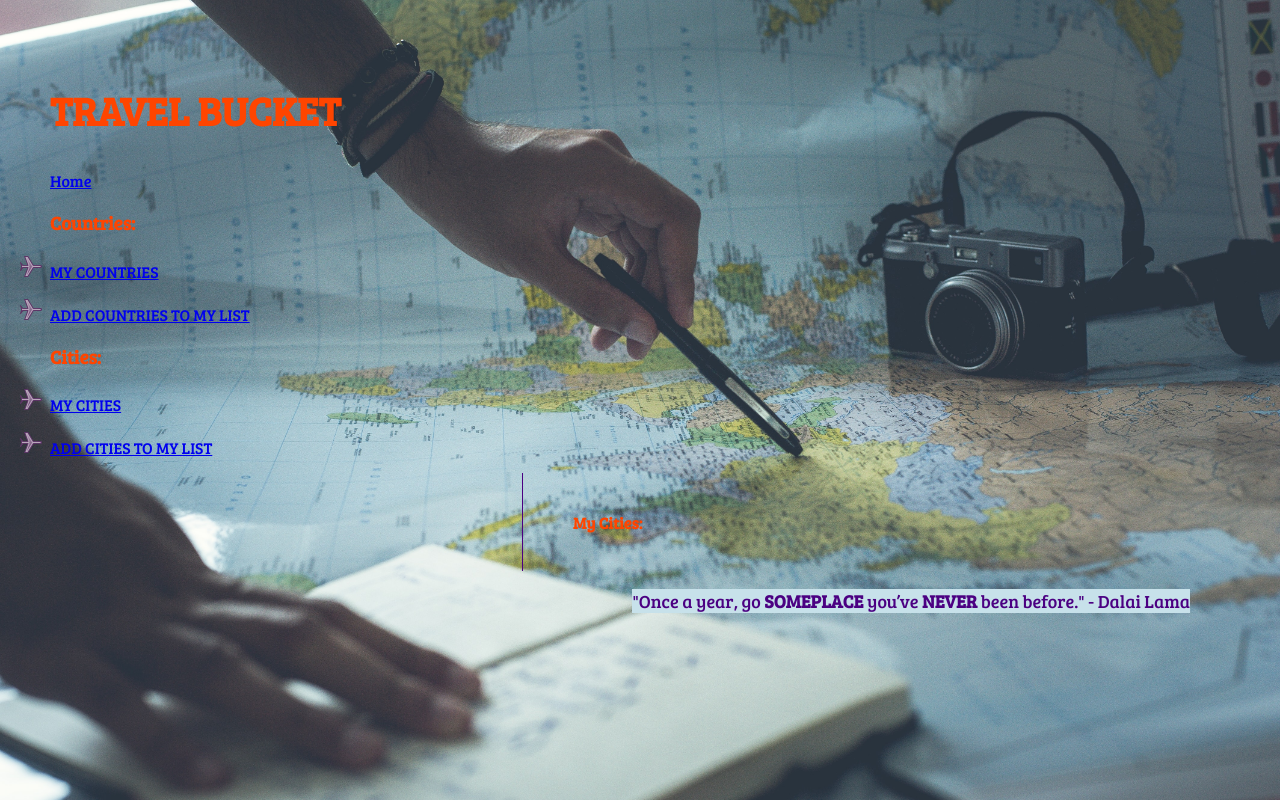
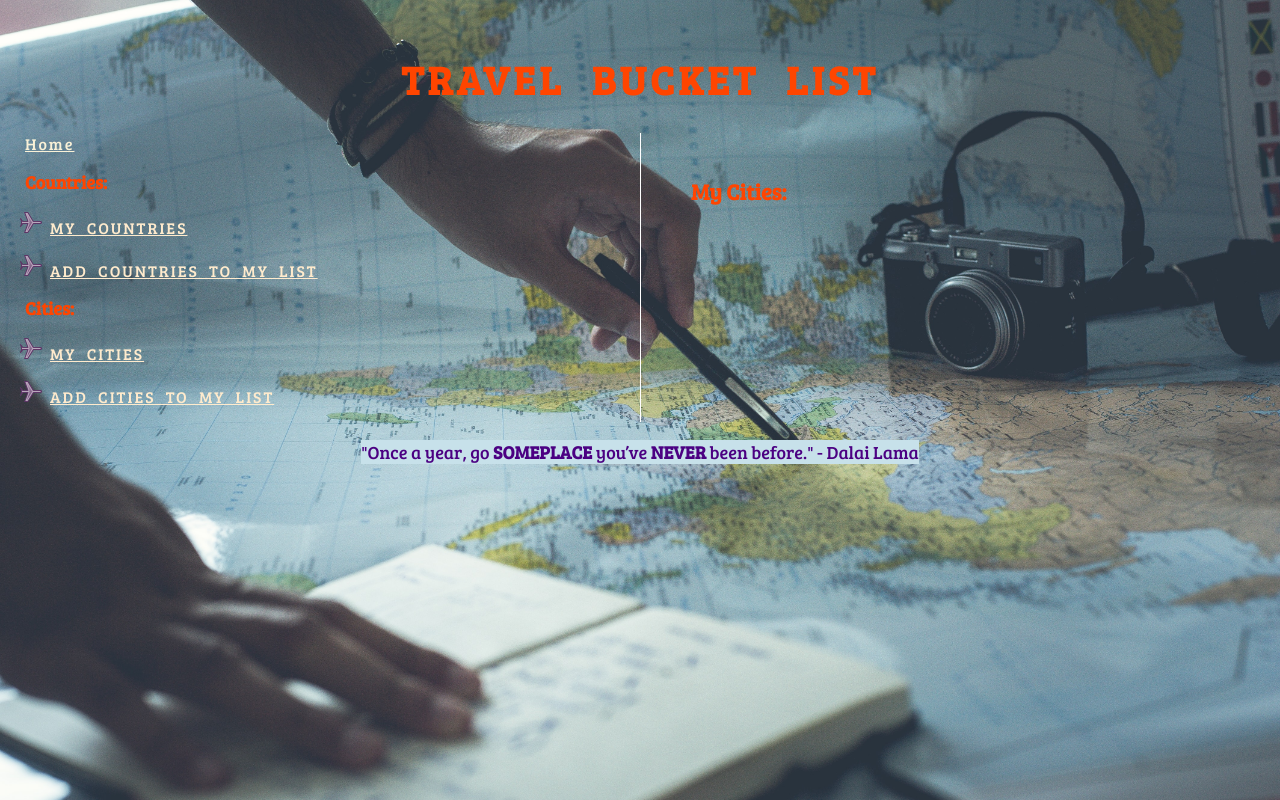
Before and after one commit to yanazykova/Python_project_travel_bucket, a Flask app: page /cities in a window 1280 px wide. Run offline with Flask 2, Linux system fonts and the light colour scheme; data that the repository does not hold is empty; some libraries are stand-ins or nearby versions.

Commit message:
Added some more css

```diff
--- a/app_end_point/controllers/cities_controller.py
+++ b/app_end_point/controllers/cities_controller.py
@@ -60,7 +60,7 @@ def update_city(id):
 
 
 # DELETE
-@cities_blueprint.route("/cities/<id>/delete", methods=['DELETE'])
+@cities_blueprint.route("/cities/<id>/delete", methods=['POST'])
 def delete_city(id):
     city_repository.delete(id)
     return redirect("/cities")
--- a/app_end_point/controllers/countries_controller.py
+++ b/app_end_point/controllers/countries_controller.py
@@ -43,7 +43,7 @@ def update_country(id):
 
 
 # DELETE
-@countries_blueprint.route("/countries/<id>/delete", methods=["DELETE"])
+@countries_blueprint.route("/countries/<id>/delete", methods=["POST"])
 def delete_country(id):
     country_repository.delete(id)
     return redirect("/countries")
--- a/app_end_point/db/travel_bucket.sql
+++ b/app_end_point/db/travel_bucket.sql
@@ -10,5 +10,5 @@ CREATE TABLE cities (
     id SERIAL PRIMARY KEY,
     name VARCHAR(255),
     visited BOOLEAN,
-    country_id INT REFERENCES countries(id)
+    country_id INT REFERENCES countries(id) ON DELETE CASCADE
 );
--- a/app_end_point/static/css/style.css
+++ b/app_end_point/static/css/style.css
@@ -3,20 +3,22 @@ body {
     background-image: url("../images/background.jpg");
     font-family: 'Bree Serif', serif;
     background-repeat: no-repeat;
-    padding: 25px;
-    margin: 25px;
+    padding: 20px;
+    margin: 5px;
+}
+
+body > h1 {
+    text-align: center;
+    text-orientation: upright;
+    color: orangered;
+    font-size: 40px;
+    font-weight: bolder;
+    letter-spacing: 4px;
+    word-spacing: 15px;
 }
 
 body > header {
     grid-area: header;
-}
-
-body > div > header > section > h1 {
-    /* writing-mode: vertical-rl; */
-    text-orientation: upright;
-    color: orangered;
-    font-size: 40px;
-    font-weight: bolder;
 }
 
 ul {
@@ -24,8 +26,13 @@ ul {
 }
 
 
-body > main > header > section > a {
-    text-align: right;
+#home_link {
+    color: #f9f1d7;
+}
+
+#menu-titles {
+    color: orangered;
+    font-size: 18px;
 }
 
 
@@ -46,6 +53,20 @@ main {
     padding: 25px;
 }
 
+.list-format {
+    margin-left: 0; padding-left: 25px;
+}
+
+a {
+    color: blanchedalmond;
+    letter-spacing: 2px;
+    word-spacing: 5px;
+}
+
+a:hover {
+    color: orange;
+}
+
 .main--menu {
     color: orangered;
 }
@@ -56,19 +77,19 @@ body > footer {
   }
 
 
-  footer {
+footer {
     grid-area: footer;
   }
 
   footer > blockquote {
       /* position: absolute; */
       color: indigo;
-      text-align: right;
+      text-align: center;
       font-size: 18px;
   }
 
   #content {
-    border-left: 1px solid indigo;
+    border-left: 1px solid white;
     padding-left: 50px;
     color: indigo;
     }
@@ -79,7 +100,7 @@ body > footer {
 
   h2 {
     color: orangered;
-    font-size: 16px;
+    font-size: 22px;
   }
 
   form > div > label {
@@ -87,16 +108,18 @@ body > footer {
   }
 
   main > section > p {
-      color: orangered;
+      color: whitesmoke;
+      font-size: 20px;
+      text-transform: uppercase;
+      background-color: orange;
   }
 
   #grid-container {
     display: grid;
     grid-template-areas:
-      'header header'
-      'main content'
-      'footer footer';
-    grid-template-columns: 4fr 6fr;
+    'header content'
+    'footer footer';
+    grid-template-columns: 5fr 5fr;
   }
 
   blockquote span {
--- a/app_end_point/templates/base.html
+++ b/app_end_point/templates/base.html
@@ -9,18 +9,17 @@
     <link rel="stylesheet" href="{{ url_for('static', filename='css/style.css') }}">
 </head>
 <body>
-    <div id="grid-container">
+    <h1><strong>TRAVEL  BUCKET  LIST</strong></h1>
+<div id="grid-container">
     <header>
-        <section>
-            <h1><strong>TRAVEL BUCKET</strong></h1>
-            <a href="/">Home</a>
+            <a id="home_link"; href="/">Home</a>
             <p></p>
             <p></p>
             <p></p>
-            <nav class="main--menu">
-                <h1><strong>Countries:</strong></h1>
+            <nav id="menu">
+                <h1 id="menu-titles"><strong>Countries:</strong></h1>
                 <p></p>
-                    <ul>
+                    <ul class=list-format>
                         <li>
                             <a href="/countries">My Countries</a>
                         </li>
@@ -28,9 +27,9 @@
                             <a href="/countries/new">Add Countries to My List</a>
                         </li>
                     </ul>
-                <h1><strong>Cities:</strong></h1>
+                <h1 id="menu-titles"><strong>Cities:</strong></h1>
                 <p></p>
-                    <ul>
+                    <ul class=list-format>
                         <li>
                             <a href="/cities">My Cities</a>
                         </li>
@@ -39,7 +38,6 @@
                         </li>
                     </ul>
                 </nav>
-            </section>
         </header>
         <main id="content">
             {% block content %}
--- a/app_end_point/templates/cities/index.html
+++ b/app_end_point/templates/cities/index.html
@@ -8,13 +8,17 @@
 <section>
     <h3><a>{{ city.name }}</a></h3>
     <p>{{city.country.name}}</p>
-    {% if city.visited == False %}
-      <!-- <i class="fa fa-check fa-2x" style="color:green" aria-hidden="true"></i>
-    {% else %}
-      <i class="fa fa-times fa-2x" aria-hidden="true"></i>
-    {% endif %} -->
-    <p>{{city.visited}}</p>
+    <!-- <p>{{city.visited}}</p> -->
+    <div class="buttons">
+      {% if city.visited == True %}
+        <p>Visited: &#10003</p>
+      {% else %}
+        <p>Visited: &#10008</p>
+      {% endif %}
+    </div>
+
     <!-- <a href="/cities/{{ city.id }}/edit">Edit</a> -->
+
     <form action="/cities/{{ city.id }}/edit" method="GET">
         <input type="submit" value="Edit">
     </form>
--- a/app_end_point/templates/cities/new.html
+++ b/app_end_point/templates/cities/new.html
@@ -8,7 +8,6 @@
         <label for="name">City:</label>
         <input type="text" id="name" name="name">
     </div>
-
     <div>
         <label for="country">Country:</label>
         <select name="country_id" id="country">
@@ -19,7 +18,6 @@
             {% endfor %}
         </select>
     </div>
-
     <div>
         <label for="visited">Visited:</label>
         <select id="visited" name="visited">
@@ -27,7 +25,6 @@
           <option value="false">Nope</option>
         </select>
       </div>
-
     <div>
         <input type="submit">
     </div>
--- a/app_end_point/templates/countries/index.html
+++ b/app_end_point/templates/countries/index.html
@@ -1,7 +1,7 @@
 {% extends "base.html" %}
 {% block content %}
 
-<h2>My Countries:</h2>
+<h2>MY COUNTRIES:</h2>
 
 {% for country in countries %}
 
```
